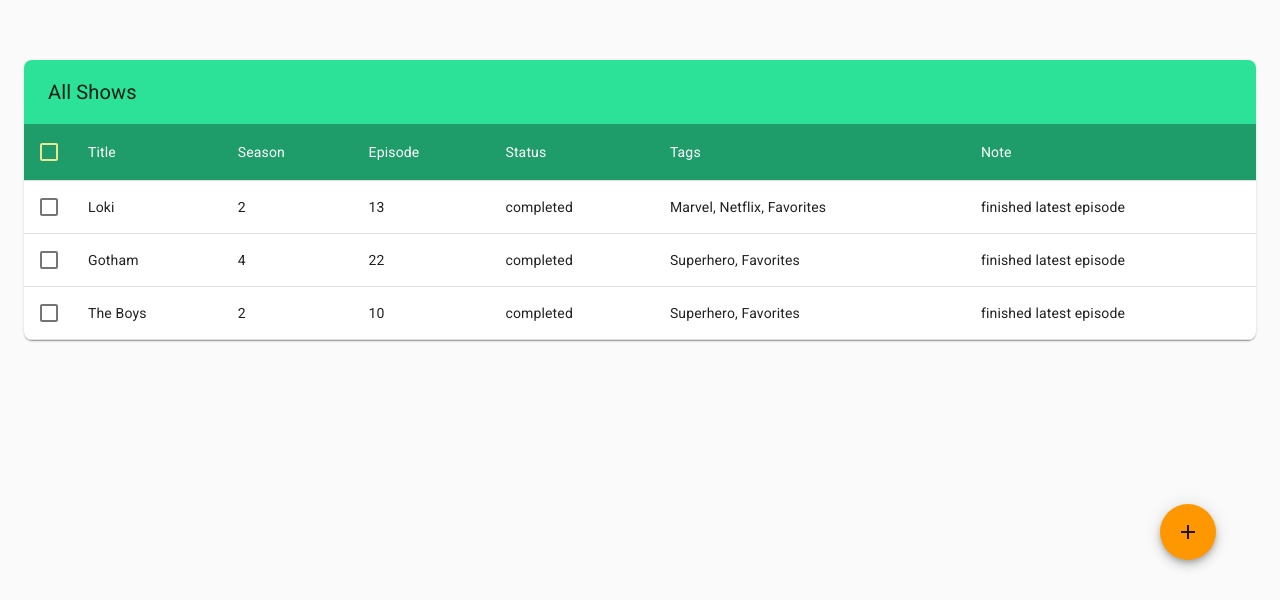
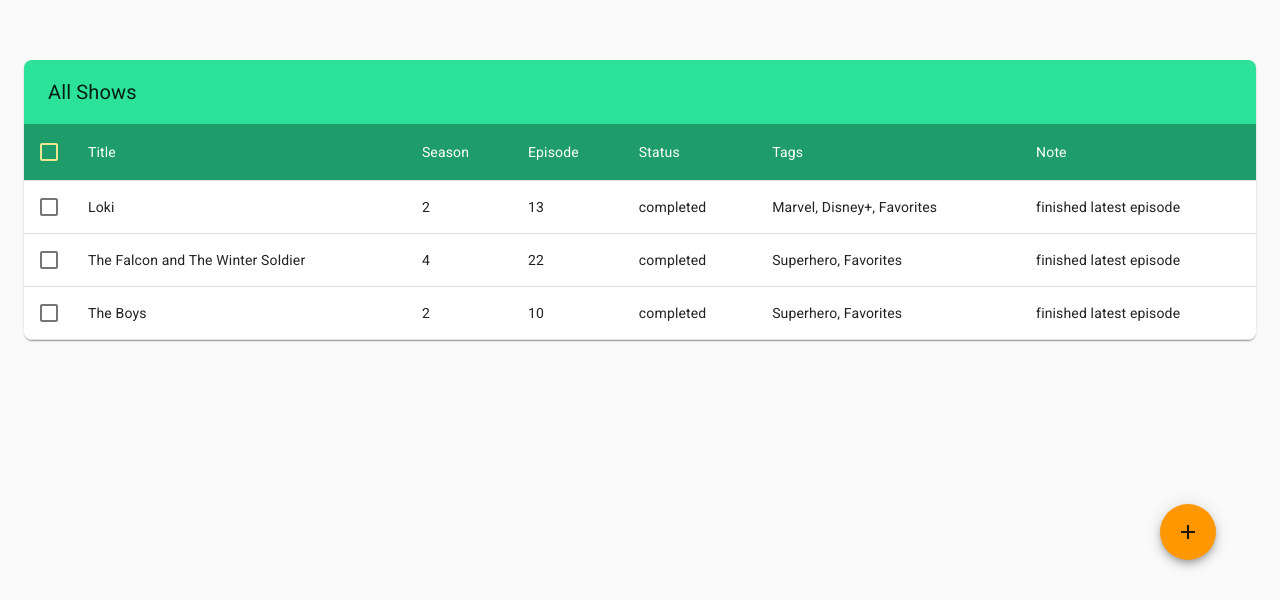
Before and after one commit to LarsSpangenberg/tv-show-list-react, a React (Create React App) app: page / in a window 1280 px wide. Shown: the part 200-800 px from the top of the page. Built offline with nearby package versions, Linux system fonts and the light colour scheme.

Commit message:
added some longer dummy data

```diff
--- a/src/assets/mock-user.js
+++ b/src/assets/mock-user.js
@@ -10,7 +10,7 @@ export const user = {
       episode: 13,
       note: 'finished latest episode',
       status: 'completed',
-      tags: ['Marvel', 'Netflix', 'Favorites'],
+      tags: ['Marvel', 'Disney+', 'Favorites'],
       data: {
         availableSeasons: 2,
         thumbnail: 'url',
@@ -21,7 +21,7 @@ export const user = {
 
     {
       id: 'lkasjd9f702934osdafu09',
-      title: 'Gotham',
+      title: 'The Falcon and The Winter Soldier',
       season: 4,
       episode: 22,
       note: 'finished latest episode',
```
